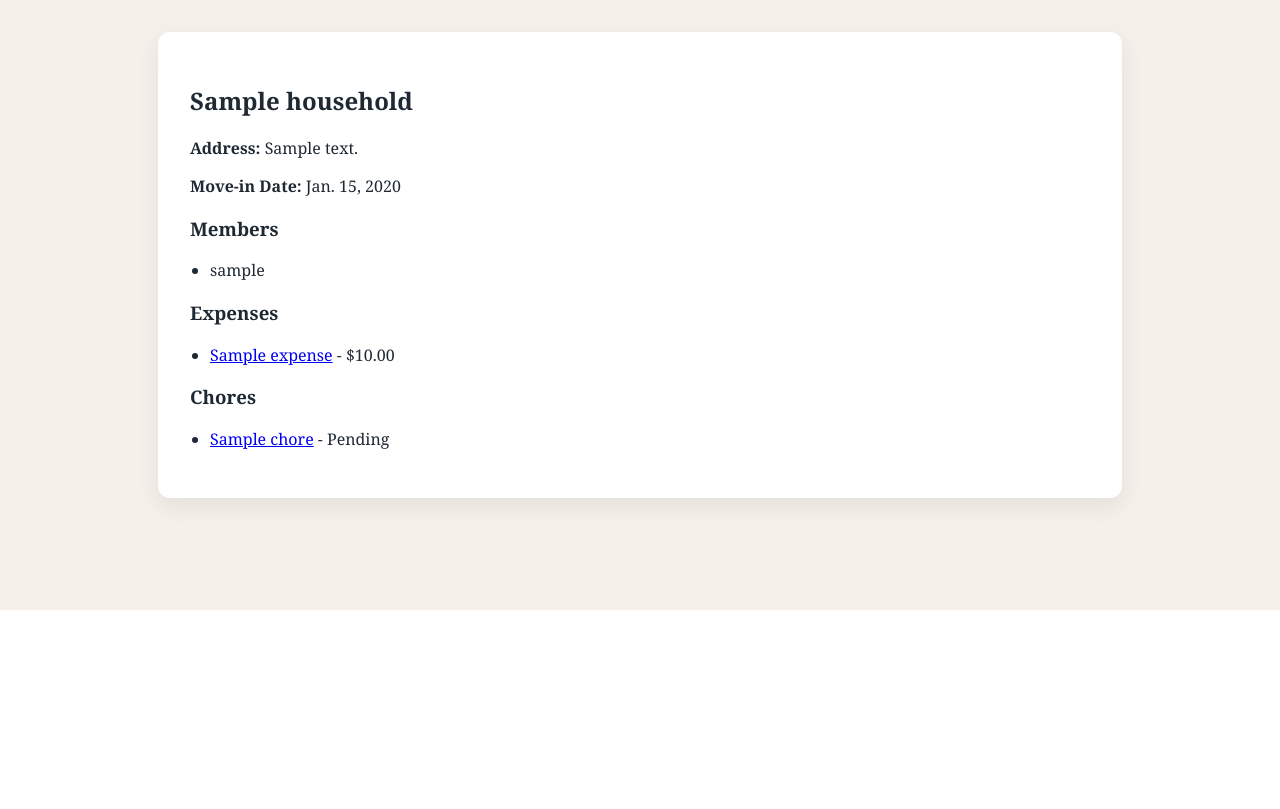
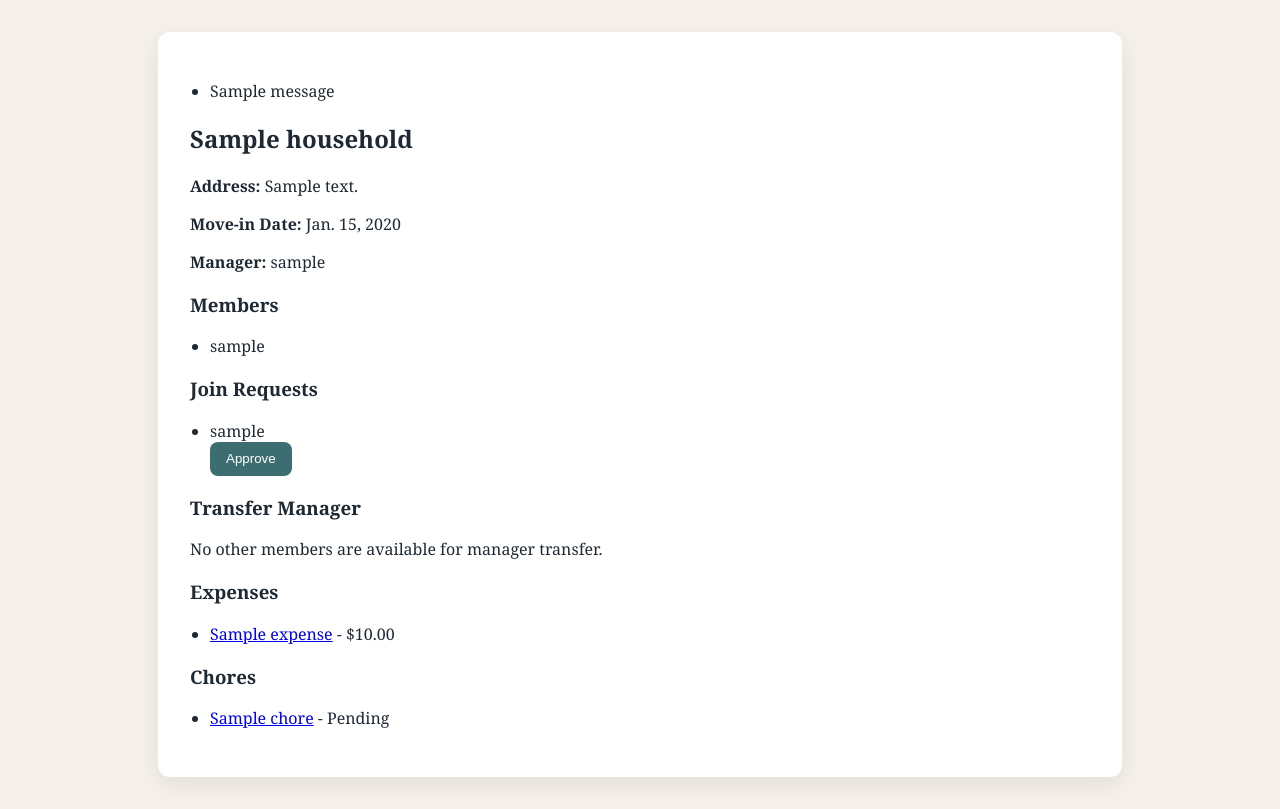
Before and after one commit to Dingwen1125/cs412, a Django app: page /project/households/1/ in a window 1280 px wide. Shown: the part 190-999 px from the top of the page. Before the commit the page ends 800 px from the top, so only its background shows below. Run offline with Django 5.2, Linux system fonts and the light colour scheme; a user stored in the database is signed in; tables that the repository leaves empty hold one stand-in row (values such as "Sample post"); one stand-in notice (Sample message) is shown.

Commit message:
add requirement of approval from manager before join the household

```diff
--- a/project/models.py
+++ b/project/models.py
@@ -15,6 +15,13 @@ class Household(models.Model):
     name = models.CharField(max_length=100)
     address = models.CharField(max_length=255)
     move_in_date = models.DateField()
+    manager = models.ForeignKey(
+        User,
+        on_delete=models.SET_NULL,
+        related_name="managed_households",
+        blank=True,
+        null=True,
+    )
     members = models.ManyToManyField(User, related_name="roommate_households", blank=True)
 
     class Meta:
@@ -28,6 +35,19 @@ class Household(models.Model):
 
     def get_member_count(self):
         return self.members.count()
+
+
+class HouseholdJoinRequest(models.Model):
+    household = models.ForeignKey(Household, on_delete=models.CASCADE, related_name="join_requests")
+    user = models.ForeignKey(User, on_delete=models.CASCADE, related_name="household_join_requests")
+    created_at = models.DateTimeField(auto_now_add=True)
+
+    class Meta:
+        ordering = ["created_at", "id"]
+        unique_together = [("household", "user")]
+
+    def __str__(self):
+        return f"{self.user.username} wants to join {self.household.name}"
 
 
 class Expense(models.Model):
--- a/project/templates/project/base.html
+++ b/project/templates/project/base.html
@@ -136,6 +136,13 @@
         </div>
     </header>
     <main>
+        {% if messages %}
+        <ul>
+            {% for message in messages %}
+            <li>{{ message }}</li>
+            {% endfor %}
+        </ul>
+        {% endif %}
         {% block content %}{% endblock %}
     </main>
 </body>
--- a/project/templates/project/household_detail.html
+++ b/project/templates/project/household_detail.html
@@ -9,6 +9,7 @@
 <h2>{{ household.name }}</h2>
 <p><strong>Address:</strong> {{ household.address }}</p>
 <p><strong>Move-in Date:</strong> {{ household.move_in_date }}</p>
+<p><strong>Manager:</strong> {{ household.manager.username|default:"No manager assigned." }}</p>
 
 <h3>Members</h3>
 <ul>
@@ -18,6 +19,41 @@
     <li>No members yet.</li>
     {% endfor %}
 </ul>
+
+{% if is_manager %}
+<h3>Join Requests</h3>
+<ul>
+    {% for join_request in pending_join_requests %}
+    <li>
+        {{ join_request.user.username }}
+        <form method="post" action="{% url 'project_household_join_request_approve' join_request.pk %}">
+            {% csrf_token %}
+            <button type="submit">Approve</button>
+        </form>
+    </li>
+    {% empty %}
+    <li>No pending join requests.</li>
+    {% endfor %}
+</ul>
+
+<h3>Transfer Manager</h3>
+{% if manager_transfer_members %}
+<form method="post" action="{% url 'project_household_transfer_manager' household.pk %}">
+    {% csrf_token %}
+    <p>
+        <label for="manager_id">New Manager:</label>
+        <select id="manager_id" name="manager_id">
+            {% for member in manager_transfer_members %}
+            <option value="{{ member.pk }}">{{ member.username }}</option>
+            {% endfor %}
+        </select>
+    </p>
+    <button type="submit">Transfer Manager</button>
+</form>
+{% else %}
+<p>No other members are available for manager transfer.</p>
+{% endif %}
+{% endif %}
 
 <h3>Expenses</h3>
 <ul>
--- a/project/templates/project/join_household.html
+++ b/project/templates/project/join_household.html
@@ -25,7 +25,7 @@
     <form method="post">
         {% csrf_token %}
         <input type="hidden" name="household_id" value="{{ household.pk }}">
-        <button type="submit">Join</button>
+        <button type="submit">Request to Join</button>
     </form>
 </div>
 {% empty %}
--- a/project/urls.py
+++ b/project/urls.py
@@ -1,6 +1,7 @@
 from django.urls import path
 
 from .views import (
+    ApproveHouseholdJoinRequestView,
     ChoreCreateView,
     ChoreDetailView,
     ChoreListView,
@@ -25,6 +26,7 @@ from .views import (
     ProjectLoginView,
     ProjectLogoutView,
     RegisterUserView,
+    TransferHouseholdManagerView,
     WhoOwesMeListView,
 )
 
@@ -38,6 +40,8 @@ urlpatterns = [
     path("households/<int:pk>/", HouseholdDetailView.as_view(), name="project_household_detail"),
     path("households/join/", JoinHouseholdView.as_view(), name="project_join_household"),
     path("households/leave/", LeaveHouseholdView.as_view(), name="project_leave_household"),
+    path("households/join-requests/<int:pk>/approve/", ApproveHouseholdJoinRequestView.as_view(), name="project_household_join_request_approve"),
+    path("households/<int:pk>/transfer-manager/", TransferHouseholdManagerView.as_view(), name="project_household_transfer_manager"),
     path("expenses/", ExpenseListView.as_view(), name="project_expense_list"),
     path("my-expenseshares/", MyExpenseShareListView.as_view(), name="project_my_expense_shares"),
     path("who-owes-me/", WhoOwesMeListView.as_view(), name="project_who_owes_me"),
--- a/project/views.py
+++ b/project/views.py
@@ -6,6 +6,7 @@ from datetime import timedelta
 from django.contrib.auth import login
 from django.contrib.auth.mixins import LoginRequiredMixin
 from django.contrib.auth.views import LoginView, LogoutView
+from django.contrib import messages
 from django.db.models import Count, Q
 from django.shortcuts import get_object_or_404, redirect, render
 from django.utils import timezone
@@ -24,7 +25,7 @@ from .forms import (
     MessageForm,
     UserRegistrationForm,
 )
-from .models import Chore, Expense, ExpenseShare, Household, Message
+from .models import Chore, Expense, ExpenseShare, Household, HouseholdJoinRequest, Message
 
 
 def get_user_household(user):
@@ -96,6 +97,14 @@ class HouseholdDetailView(LoginRequiredMixin, DetailView):
     model = Household
     template_name = "project/household_detail.html"
     context_object_name = "household"
+
+    def get_context_data(self, **kwargs):
+        """Add manager controls to the template context."""
+        context = super().get_context_data(**kwargs)
+        context["is_manager"] = self.object.manager_id == self.request.user.id
+        context["pending_join_requests"] = self.object.join_requests.select_related("user")
+        context["manager_transfer_members"] = self.object.members.exclude(pk=self.request.user.pk)
+        return context
 
 
 class ExpenseListView(LoginRequiredMixin, ListView):
@@ -329,6 +338,8 @@ class HouseholdCreateView(LoginRequiredMixin, CreateView):
     def form_valid(self, form):
         """Save the household and add the current user as a member."""
         response = super().form_valid(form)
+        self.object.manager = self.request.user
+        self.object.save()
         self.object.members.add(self.request.user)
         return response
 
@@ -356,12 +367,38 @@ class JoinHouseholdView(LoginRequiredMixin, TemplateView):
         )
 
     def post(self, request, *args, **kwargs):
-        """Move the current user into the selected household."""
+        """Request permission to join the selected household."""
         selected_household = get_object_or_404(Household, pk=request.POST.get("household_id"))
-        for household in Household.objects.filter(members=self.request.user).exclude(pk=selected_household.pk):
-            household.members.remove(self.request.user)
-        selected_household.members.add(self.request.user)
+        if selected_household.members.filter(pk=request.user.pk).exists():
+            return redirect("project_home")
+        HouseholdJoinRequest.objects.get_or_create(household=selected_household, user=request.user)
         return redirect("project_home")
+
+
+class ApproveHouseholdJoinRequestView(LoginRequiredMixin, View):
+    """Approve a request to join a household managed by the current user."""
+
+    def post(self, request, pk):
+        """Add the request user to the household and delete the request."""
+        join_request = get_object_or_404(HouseholdJoinRequest, pk=pk, household__manager=request.user)
+        for household in Household.objects.filter(members=join_request.user).exclude(pk=join_request.household.pk):
+            household.members.remove(join_request.user)
+        join_request.household.members.add(join_request.user)
+        household_pk = join_request.household.pk
+        join_request.delete()
+        return redirect("project_household_detail", pk=household_pk)
+
+
+class TransferHouseholdManagerView(LoginRequiredMixin, View):
+    """Transfer household manager permissions to another member."""
+
+    def post(self, request, pk):
+        """Set another household member as manager."""
+        household = get_object_or_404(Household, pk=pk, manager=request.user)
+        new_manager = get_object_or_404(household.members, pk=request.POST.get("manager_id"))
+        household.manager = new_manager
+        household.save()
+        return redirect("project_household_detail", pk=household.pk)
 
 
 class LeaveHouseholdView(LoginRequiredMixin, View):
@@ -369,6 +406,11 @@ class LeaveHouseholdView(LoginRequiredMixin, View):
 
     def post(self, request, *args, **kwargs):
         """Remove the current user from all joined households."""
+        managed_household = Household.objects.filter(members=request.user, manager=request.user).first()
+        if managed_household is not None:
+            messages.error(request, "Transfer manager permission before leaving this household.")
+            return redirect(managed_household.get_absolute_url())
+
         for household in Household.objects.filter(members=request.user):
             household.members.remove(request.user)
         return redirect("project_home")
@@ -477,9 +519,17 @@ class MessageListView(LoginRequiredMixin, ListView):
         return Message.objects.filter(household=household).select_related("author", "household")
 
     def get_context_data(self, **kwargs):
-        """Add the current household to the template context."""
+        """Add the current household and manager controls to the template context."""
         context = super().get_context_data(**kwargs)
-        context["household"] = get_user_household(self.request.user)
+        household = get_user_household(self.request.user)
+        context["household"] = household
+        context["is_manager"] = household is not None and household.manager_id == self.request.user.id
+        if household is not None:
+            context["pending_join_requests"] = household.join_requests.select_related("user")
+            context["manager_transfer_members"] = household.members.exclude(pk=self.request.user.pk)
+        else:
+            context["pending_join_requests"] = HouseholdJoinRequest.objects.none()
+            context["manager_transfer_members"] = Household.objects.none()
         return context
 
 
```
Also changed, not shown: project/admin.py (+10 -3 lines), project/templates/project/message_list.html (+15 -0 lines), project/tests.py (+106 -2 lines), project/migrations/0006_household_manager_householdjoinrequest.py (added).
